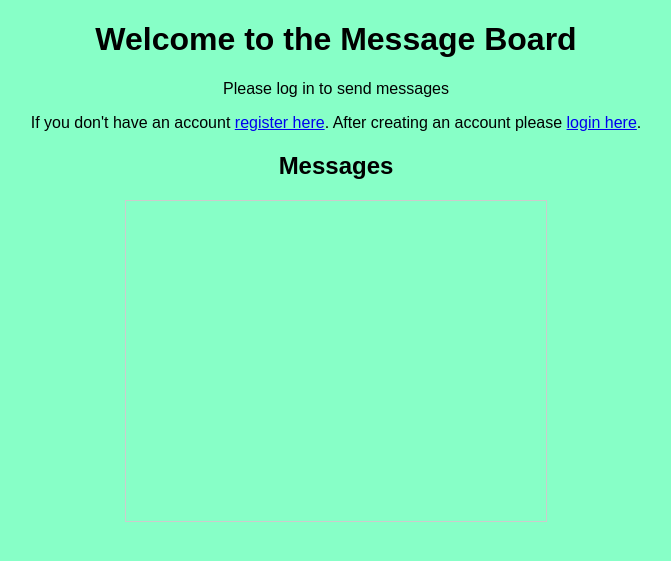
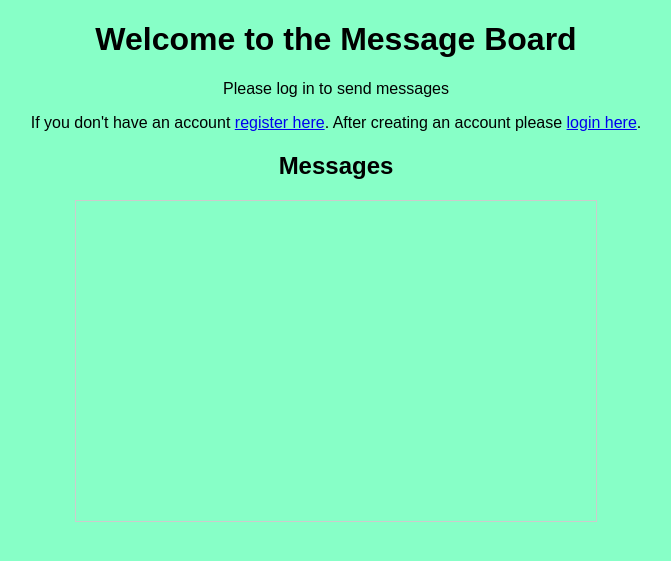
Before and after one commit to software-students-fall2023/5-final-project-plant5, a Flask app: page / in a window 1280 px wide. Shown: the top 561 px of the page, without its empty margins (304-975 px from the left). Run offline with Flask 3, Linux system fonts and the light colour scheme; data that the repository does not hold is empty; some libraries are stand-ins or nearby versions.

Commit message:
width change

```diff
--- a/app/templates/index.html
+++ b/app/templates/index.html
@@ -12,7 +12,7 @@
         }
         #messages {
             height: 300px; /* Fixed height */
-            width: 400px; /* Smaller width, adjust as needed */
+            width: 500px; /* Smaller width, adjust as needed */
             overflow-y: scroll;
             border: 1px solid #ccc;
             padding: 10px;
```
